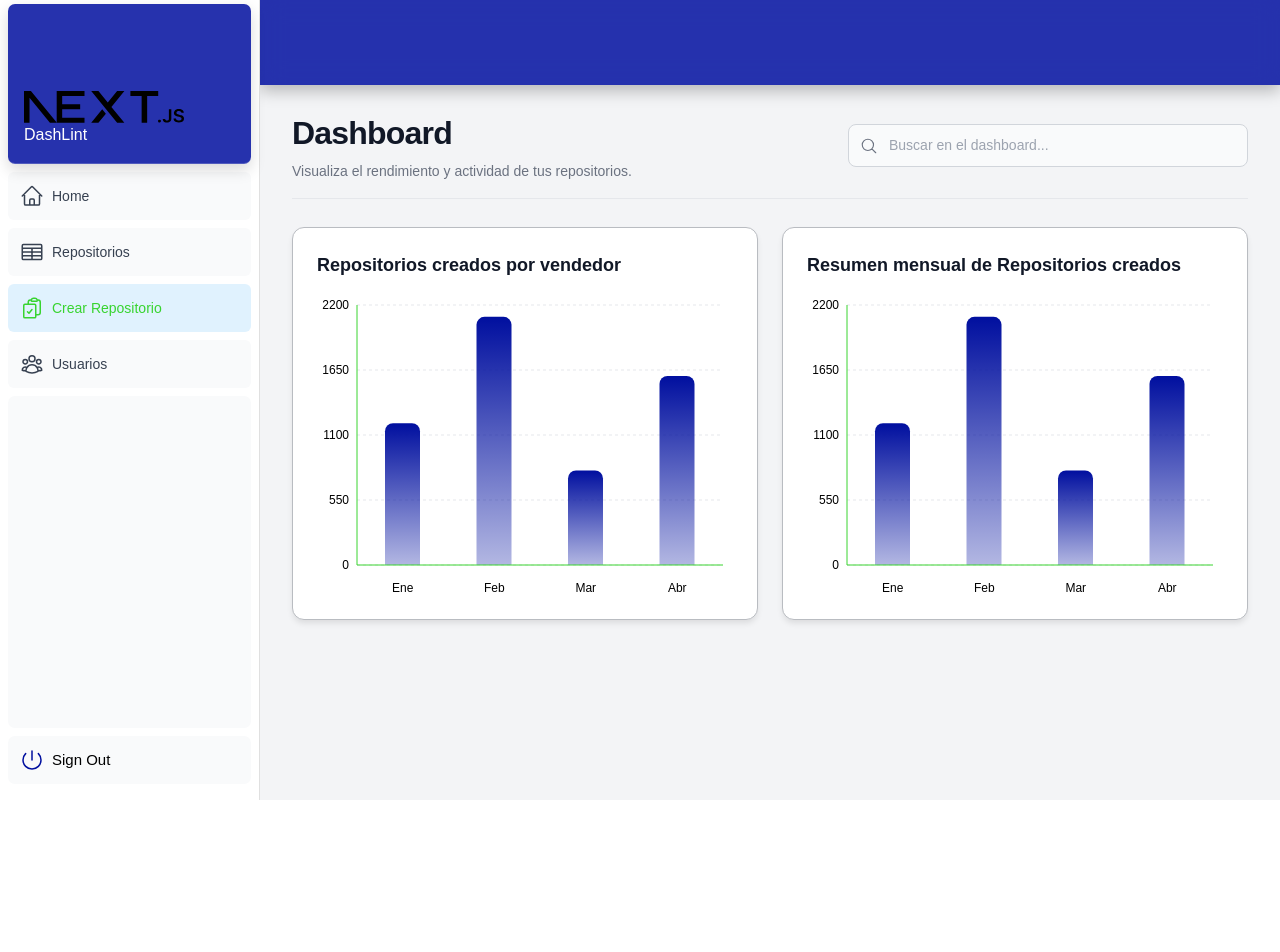
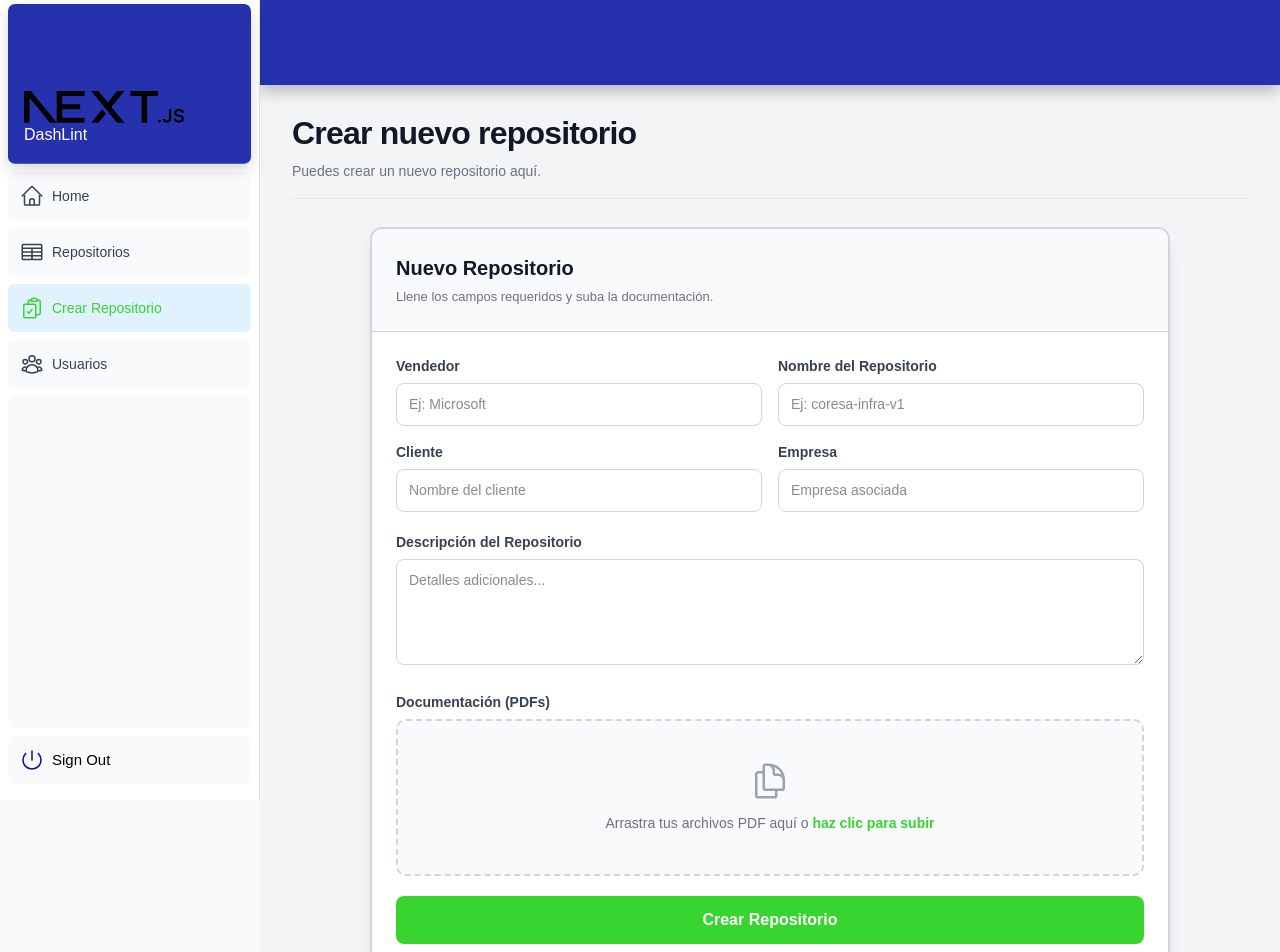
Before and after one commit to Rivero727/DashLint, a Next.js app: page /dashboard/forms in a window 1280 px wide. Shown: the top 952 px of the page. Before the commit the page ends 800 px from the top, so only its background shows below. Built offline with nearby package versions, Linux system fonts and the light colour scheme.

Commit message:
Finalizacion de interfaces de forms-repos-Logica faltante

```diff
--- a/src/app/dashboard/forms/page.tsx
+++ b/src/app/dashboard/forms/page.tsx
@@ -1,7 +1,6 @@
+import RepoForm from "@/components/_repo-form/repo-form";
+import SearchBar from "@/components/_searchbar/searchbar";
 import styles from "@/components/ui/dashboard.module.css";
-import SummaryChart from "@/components/_summary-chart/summary-chart";
-import VendorRepos from "@/components/_vendor-repos/vendor-repos";
-import SearchBar from "@/components/_searchbar/searchbar";
 
 export default function Page() {
   return (
@@ -10,21 +9,13 @@ export default function Page() {
       <main className={styles.main}>
         <div className={styles.titleContainer}>
           <div>
-            <h1 className={styles.pageTitle}>Dashboard</h1>
+            <h1 className={styles.pageTitle}>Crear nuevo repositorio</h1>
             <p className={styles.subtitle}>
-              Visualiza el rendimiento y actividad de tus repositorios.
+              Puedes crear un nuevo repositorio aquí.
             </p>
           </div>
-
-          <SearchBar placeholder="Buscar en el dashboard..." />
         </div>
-
-        <div className={styles.spacer}>
-          <div className={styles.gridContainer}>
-            <VendorRepos />
-            <SummaryChart />
-          </div>
-        </div>
+        <RepoForm />
       </main>
     </div>
   );
--- a/src/app/dashboard/repositories/page.tsx
+++ b/src/app/dashboard/repositories/page.tsx
@@ -1,6 +1,4 @@
 import styles from "@/components/ui/dashboard.module.css";
-import SummaryChart from "@/components/_summary-chart/summary-chart";
-import VendorRepos from "@/components/_vendor-repos/vendor-repos";
 import SearchBar from "@/components/_searchbar/searchbar";
 import RepoTable from "@/components/_repo-table/repotables";
 
--- /dev/null
+++ b/src/components/_repo-form/repo-form.tsx
@@ -0,0 +1,107 @@
+"use client";
+
+import { useState } from 'react';
+import styles from '@/components/ui/repo-form.module.css';
+import { DocumentDuplicateIcon, XMarkIcon, DocumentIcon } from '@heroicons/react/24/outline';
+
+export default function RepoForm() {
+  const [files, setFiles] = useState<File[]>([]);
+
+  const handleFileChange = (e: React.ChangeEvent<HTMLInputElement>) => {
+    if (e.target.files) {
+      // Convertimos la FileList en un Array para manejarlo mejor
+      const newFiles = Array.from(e.target.files);
+      setFiles((prev) => [...prev, ...newFiles]);
+    }
+  };
+
+  const removeFile = (index: number) => {
+    setFiles((prev) => prev.filter((_, i) => i !== index));
+  };
+
+  const handleSubmit = (e: React.FormEvent) => {
+    e.preventDefault();
+    console.log("Archivos a subir:", files);
+  };
+
+  return (
+    <div className={styles.formContainer}>
+      <div className={styles.formHeader}>
+        <h2 className={styles.formTitle}>Nuevo Repositorio</h2>
+        <p className={styles.formSubtitle}>Llene los campos requeridos y suba la documentación.</p>
+      </div>
+
+      <form onSubmit={handleSubmit} className={styles.form}>
+        <div className={styles.grid}>
+          <div className={styles.field}>
+            <label>Vendedor</label>
+            <input type="text" placeholder="Ej: Microsoft" className={styles.input} />
+          </div>
+          <div className={styles.field}>
+            <label>Nombre del Repositorio</label>
+            <input type="text" placeholder="Ej: coresa-infra-v1" className={styles.input} />
+          </div>
+          <div className={styles.field}>
+            <label>Cliente</label>
+            <input type="text" placeholder="Nombre del cliente" className={styles.input} />
+          </div>
+          <div className={styles.field}>
+            <label>Empresa</label>
+            <input type="text" placeholder="Empresa asociada" className={styles.input} />
+          </div>
+        </div>
+
+        <div className={styles.fieldFull}>
+          <label>Descripción del Repositorio</label>
+          <textarea placeholder="Detalles adicionales..." className={styles.textarea} rows={4} />
+        </div>
+
+        {/* Dropzone */}
+        <div className={styles.fieldFull}>
+          <label>Documentación (PDFs)</label>
+          <div className={styles.dropzone}>
+            <DocumentDuplicateIcon className={styles.uploadIcon} />
+            <p>Arrastra tus archivos PDF aquí o <span>haz clic para subir</span></p>
+            <input
+              type="file"
+              multiple
+              accept=".pdf"
+              className={styles.fileInput}
+              onChange={handleFileChange}
+            />
+          </div>
+
+          {/* LISTA DE ARCHIVOS SELECCIONADOS */}
+          {files.length > 0 && (
+            <div className={styles.fileList}>
+              {files.map((file, index) => (
+                <div key={index} className={styles.fileItem}>
+                  <div className={styles.fileInfo}>
+                    <DocumentIcon className={styles.fileIcon} />
+                    <span className={styles.fileName}>{file.name}</span>
+                    <span className={styles.fileSize}>
+                      ({(file.size / 1024 / 1024).toFixed(2)} MB)
+                    </span>
+                  </div>
+                  <button
+                    type="button"
+                    onClick={() => removeFile(index)}
+                    className={styles.removeBtn}
+                  >
+                    <XMarkIcon className={styles.closeIcon} />
+                  </button>
+                </div>
+              ))}
+            </div>
+          )}
+        </div>
+
+        <div className={styles.actions}>
+          <button type="submit" className={styles.submitBtn}>
+            Crear Repositorio
+          </button>
+        </div>
+      </form>
+    </div>
+  );
+}
--- a/src/components/ui/home.module.css
+++ b/src/components/ui/home.module.css
@@ -7,7 +7,7 @@
 
 .header {
   width: 100%;
-  height: 163.837px;
+  height: 85px;
   padding: 16px 32px;
   display: flex;
   background-color: rgba(0, 15, 159, 0.85);
--- a/src/components/ui/login.module.css
+++ b/src/components/ui/login.module.css
@@ -1,6 +1,6 @@
 .header {
   width: 100%;
-  height: 163.837px;
+  height: 85px;
   padding: 16px 32px;
   display: flex;
   background-color: rgba(0, 15, 159, 0.85);
--- /dev/null
+++ b/src/components/ui/repo-form.module.css
@@ -0,0 +1,198 @@
+.formContainer {
+  width: 100%;
+  max-width: 800px;
+  background: #ffffff;
+  border-radius: 12px;
+  border: 2px solid #d1d5db;
+  box-shadow: 0 10px 15px -3px rgba(0, 0, 0, 0.1);
+  margin: 0 auto;
+  overflow: hidden;
+}
+
+.formHeader {
+  padding: 24px;
+  background-color: #f9fafb;
+  border-bottom: 1.5px solid #d1d5db;
+}
+
+.formTitle {
+  font-size: 20px;
+  font-weight: 800;
+  color: #111827;
+  margin: 0;
+}
+
+.formSubtitle {
+  font-size: 13px;
+  color: #6b7280;
+  margin-top: 4px;
+}
+
+.form {
+  padding: 24px;
+  display: flex;
+  flex-direction: column;
+  gap: 20px;
+}
+
+.grid {
+  display: grid;
+  grid-template-columns: repeat(2, 1fr);
+  gap: 16px;
+}
+
+.field label, .fieldFull label {
+  display: block;
+  font-size: 14px;
+  font-weight: 600;
+  color: #374151;
+  margin-bottom: 6px;
+}
+
+.input, .textarea {
+  width: 100%;
+  padding: 10px 12px;
+  border-radius: 8px;
+  border: 1.5px solid #d1d5db;
+  font-size: 14px;
+  transition: all 0.2s ease;
+  outline: none;
+}
+
+.input:focus, .textarea:focus {
+  border-color: #38d430;
+  box-shadow: 0 0 0 3px rgba(56, 212, 48, 0.2);
+}
+
+/* Área de archivos */
+.dropzone {
+  position: relative;
+  border: 2px dashed #d1d5db;
+  border-radius: 10px;
+  padding: 40px;
+  text-align: center;
+  background-color: #f9fafb;
+  transition: all 0.2s ease;
+  cursor: pointer;
+}
+
+.dropzone:hover {
+  border-color: #38d430;
+  background-color: #f0fdf4;
+}
+
+.uploadIcon {
+  width: 40px;
+  height: 40px;
+  color: #9ca3af;
+  margin: 0 auto 12px;
+}
+
+.dropzone p {
+  font-size: 14px;
+  color: #6b7280;
+}
+
+.dropzone span {
+  color: #38d430;
+  font-weight: 600;
+}
+
+.fileInput {
+  position: absolute;
+  inset: 0;
+  opacity: 0;
+  cursor: pointer;
+}
+
+.submitBtn {
+  background-color: #38d430;
+  color: white;
+  padding: 12px 24px;
+  border-radius: 8px;
+  font-weight: 700;
+  border: none;
+  cursor: pointer;
+  transition: all 0.2s ease;
+  width: 100%;
+}
+
+.submitBtn:hover {
+  background-color: #2eb827;
+  transform: translateY(-1px);
+}
+
+@media (max-width: 640px) {
+  .grid {
+    grid-template-columns: 1fr;
+  }
+}
+
+.fileList {
+  margin-top: 16px;
+  display: flex;
+  flex-direction: column;
+  gap: 8px;
+}
+
+.fileItem {
+  display: flex;
+  align-items: center;
+  justify-content: space-between;
+  padding: 10px 14px;
+  background-color: #f9fafb;
+  border: 1.5px solid #d1d5db;
+  border-radius: 8px;
+  transition: all 0.2s ease;
+}
+
+.fileItem:hover {
+  border-color: #38d430; /* Resalte en verde al pasar el mouse */
+  box-shadow: 0 0 0 3px rgba(56, 212, 48, 0.2);
+  background-color: #ffffff;
+}
+
+.fileInfo {
+  display: flex;
+  align-items: center;
+  gap: 10px;
+}
+
+.fileIcon {
+  width: 18px;
+  height: 18px;
+  color: #38d430;
+}
+
+.fileName {
+  font-size: 13px;
+  font-weight: 500;
+  color: #374151;
+}
+
+.fileSize {
+  font-size: 11px;
+  color: #9ca3af;
+}
+
+.removeBtn {
+  background: none;
+  border: none;
+  color: #9ca3af;
+  cursor: pointer;
+  padding: 4px;
+  border-radius: 4px;
+  transition: all 0.2s ease;
+  display: flex;
+  align-items: center;
+}
+
+.removeBtn:hover {
+  color: #ef4444;
+  background-color: #fee2e2;
+}
+
+.closeIcon {
+  width: 18px;
+  height: 18px;
+}
```
